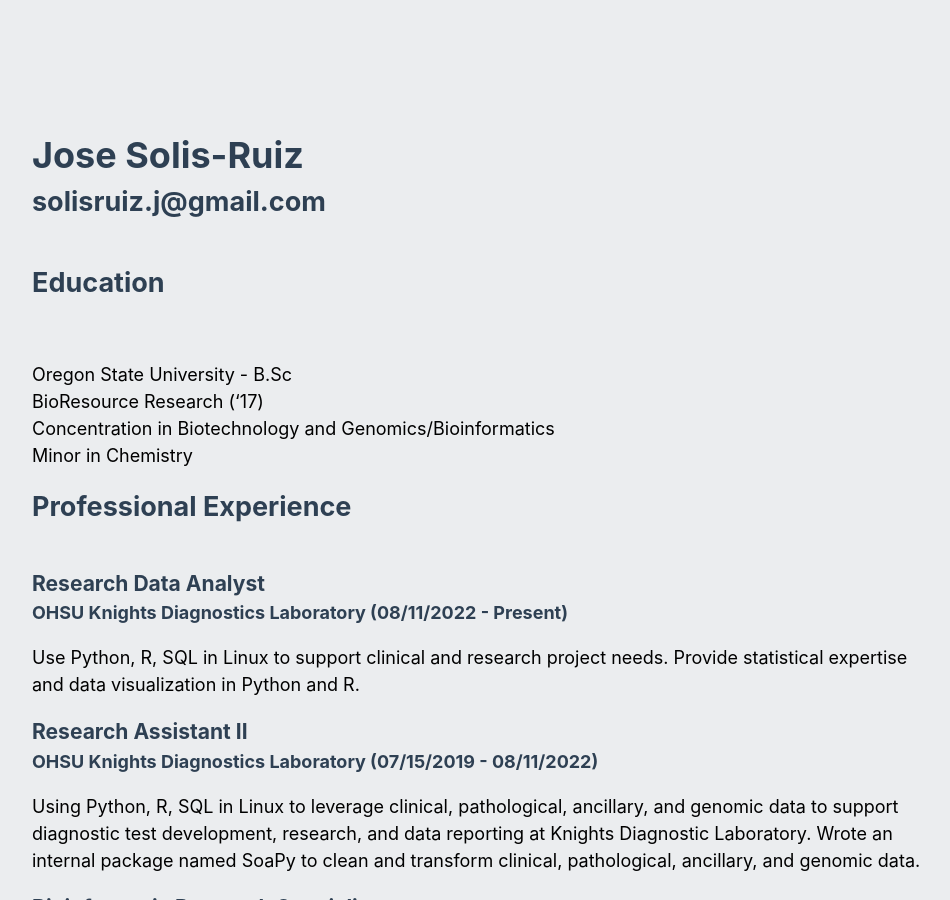
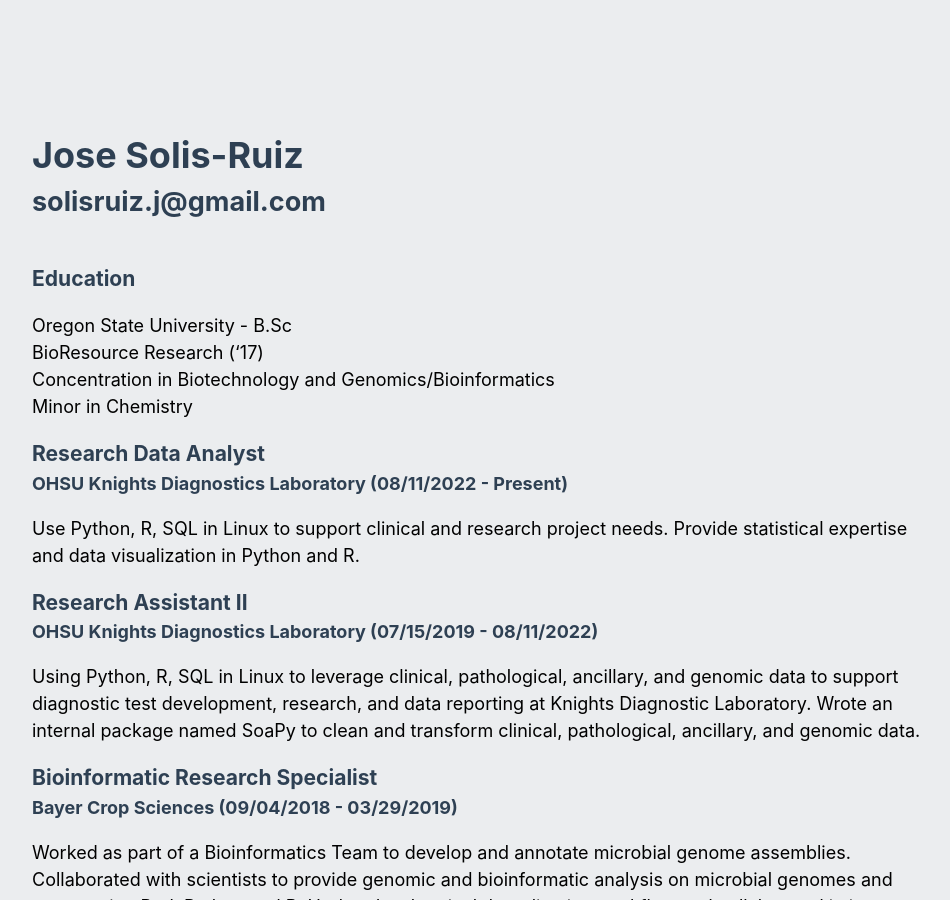
Before and after one commit to solisruj/solisruj.github.io, a Jekyll site: the page built from docs/index.md, in a window 1280 px wide and 900 px high. Shown: the whole window, without its empty margins (160-1110 px from the left). Built offline with Jekyll 4.4.1, drawn with Linux system fonts in a browser that asks for light colours; our own code applies the rules of GitHub Pages for plain Markdown files.

Commit message:
Update index.md
Updating overall formatting.

```diff
--- a/docs/index.md
+++ b/docs/index.md
@@ -7,17 +7,12 @@
 ## solisruiz.j@gmail.com
 
 
-
-## Education
-
+### Education
 Oregon State University - B.Sc
 BioResource Research ('17)
 Concentration in Biotechnology and Genomics/Bioinformatics
 Minor in Chemistry
 
-
-
-## Professional Experience
 
 ### Research Data Analyst
 #### OHSU Knights Diagnostics Laboratory (08/11/2022 - Present)
@@ -45,8 +40,7 @@
 Worked in a microbial BSL-2 laboratory to better understand *Vibrio cholerae.* Performed microbial analysis and co-culture experiments to understand predator-prey relations between protozoans and *Vibrio* variants. Developed a microbial genome assembly pipeline for microbial read datasets. Developed a bioinformatic tool for the identification of conserved and non-conserved genes in microbial genomes. Wrote a program to perform bulk microbial reference and SRA file downloads from the NCBI website.
 
 
-
-## Collaborations/Publications
+### Collaborations/Publications
 
 - [Li Y, Solis-Ruiz J, Yang F, Long N, Tong CH, Lacbawan FL, Racke FK, Press RD. NGS-defined
 measurable residual disease (MRD) after initial chemotherapy as a prognostic biomarker for acute
@@ -62,9 +56,7 @@
 - [Tauangtham A, et. Al. Reproducibility of Next-Generation Sequencing Results Between Labs and
 Platforms.](https://blogs.ohsu.edu/researchnews/2020/03/16/next-generation-sequencing-among-new-approaches-discussed-at-pathology-research-day/)
 
-
-
-## Undergraduate Research Projects
+### Undergraduate Research Projects
 
 - [Predation enhances survival and growth of pathogenic and non-pathogenic isolates of *Vibrio cholerae*](https://ir.library.oregonstate.edu/concern/undergraduate_thesis_or_projects/pr76f5133)
 - Assembler Optimization of Microbial Genome Read Datasets
```
Also changed, not shown: other parts of docs/index.md (+0 -2 lines).
